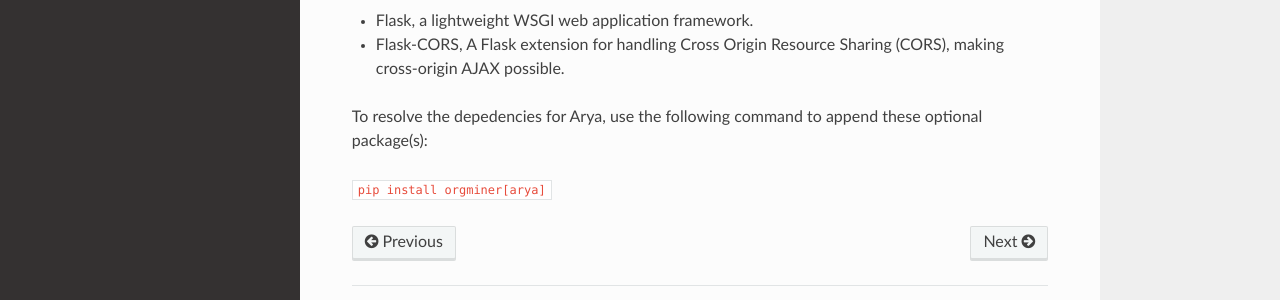
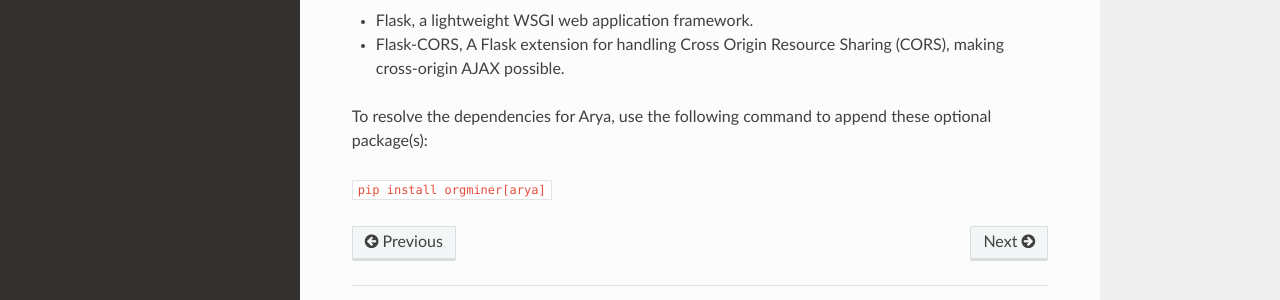
Before and after one commit to roy-jingyang/OrdinoR-doc, a Sphinx documentation site: the page built from source/install.rst, in a window 1280 px wide and 900 px high, scrolled down 752 px. Shown: the part 509-809 px from the top of the window. Built offline with Sphinx 7.4.7 and the Read the Docs theme 2.0.0, drawn with Linux system fonts in a browser that asks for light colours.

Commit message:
correct typos

```diff
--- a/source/citing.rst
+++ b/source/citing.rst
@@ -9,4 +9,4 @@
 
 For BibTeX,
 
-(bibtex cication to preprint paper to be added)
+(bibtex citation to preprint paper to be added)
--- a/source/index.rst
+++ b/source/index.rst
@@ -17,7 +17,7 @@
 ********************
 Overview of OrgMiner
 ********************
-OrgMiner: Python tookit for Process Mining on the organizational
+OrgMiner: Python toolkit for Process Mining on the organizational
 perspective
 
 *Process mining* is an emerging discipline that bridges the gap between
@@ -29,7 +29,7 @@
 
 Whereas lion's share of research in process mining has been devoted to
 the control-flow perspective of business processes, event log data may
-also contain a wealth of information related to other pespectives.
+also contain a wealth of information related to other perspectives.
 Organizational perspective concerns human resources related to a
 process, especially the ones as participants in process execution.
 Impact of human resource behavior on process execution has been
--- a/source/install.rst
+++ b/source/install.rst
@@ -65,7 +65,7 @@
 * Flask-CORS, A Flask extension for handling Cross Origin Resource
   Sharing (CORS), making cross-origin AJAX possible.
 
-To resolve the depedencies for Arya, use the following command to append
-these optional package(s):
+To resolve the dependencies for Arya, use the following command to
+append these optional package(s):
 
 ``pip install orgminer[arya]``
```
